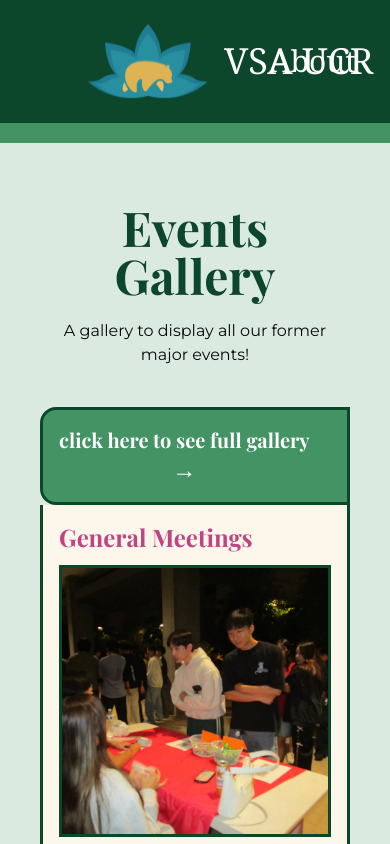
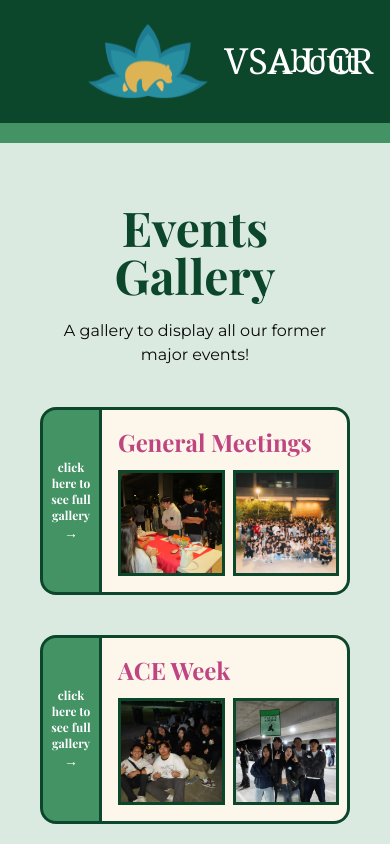
Before and after one commit to acm-ucr/vsa-website, a Next.js app: page /gallery in a window 390 px wide. Shown: the top 844 px of the page. Built offline with nearby package versions, Linux system fonts and the light colour scheme.

Commit message:
Fixed image/click sizing for mobile

```diff
--- a/src/components/gallery/Card.tsx
+++ b/src/components/gallery/Card.tsx
@@ -19,32 +19,32 @@ const Card = ({
   rightalt,
 }: props) => {
   return (
-    <div className="flex w-full flex-col md:w-2/3 md:flex-row">
-      <div className="bg-vsa-green-300 border-vsa-green-400 flex w-full place-items-center rounded-l-2xl border-3 p-4 text-center text-white md:w-1/5 md:rounded-t-none md:rounded-l-2xl md:p-7">
+    <div className="flex w-full flex-row md:w-2/3">
+      <div className="bg-vsa-green-300 border-vsa-green-400 flex w-1/5 place-items-center rounded-l-2xl border-3 p-2 text-center text-white md:p-7">
         <Link
           href={link}
-          className="font-vsa-main text-xl font-black hover:underline md:text-4xl"
+          className="font-vsa-main text-xs font-black break-words hover:underline md:text-4xl"
         >
           click here to see full gallery
-          <p className="font-vsa-alt text-center text-2xl font-black italic md:text-5xl">
+          <p className="font-vsa-alt text-center text-sm font-black italic md:text-5xl">
             →
           </p>
         </Link>
       </div>
-      <div className="bg-vsa-yellow-100 border-vsa-green-400 w-full rounded-b-2xl border-3 border-t-0 p-4 md:w-4/5 md:rounded-r-2xl md:border-l-0 md:p-9">
+      <div className="bg-vsa-yellow-100 border-vsa-green-400 w-4/5 rounded-r-2xl border-3 border-l-0 p-4 md:p-9">
         <p className="font-vsa-main text-vsa-pink-300 pb-3 text-2xl font-black md:pb-5 md:text-5xl">
           {title}
         </p>
-        <div className="flex flex-col gap-2 md:flex-row md:gap-4">
+        <div className="flex flex-row gap-2 md:gap-4">
           <Image
             src={leftimage}
             alt={leftalt}
-            className="border-vsa-green-400 aspect-square w-full border-3 object-cover md:w-1/2"
+            className="border-vsa-green-400 aspect-square w-1/2 border-3 object-cover"
           />
           <Image
             src={rightimage}
             alt={rightalt}
-            className="border-vsa-green-400 aspect-square w-full border-3 object-cover md:w-1/2"
+            className="border-vsa-green-400 aspect-square w-1/2 border-3 object-cover"
           />
         </div>
       </div>
```
